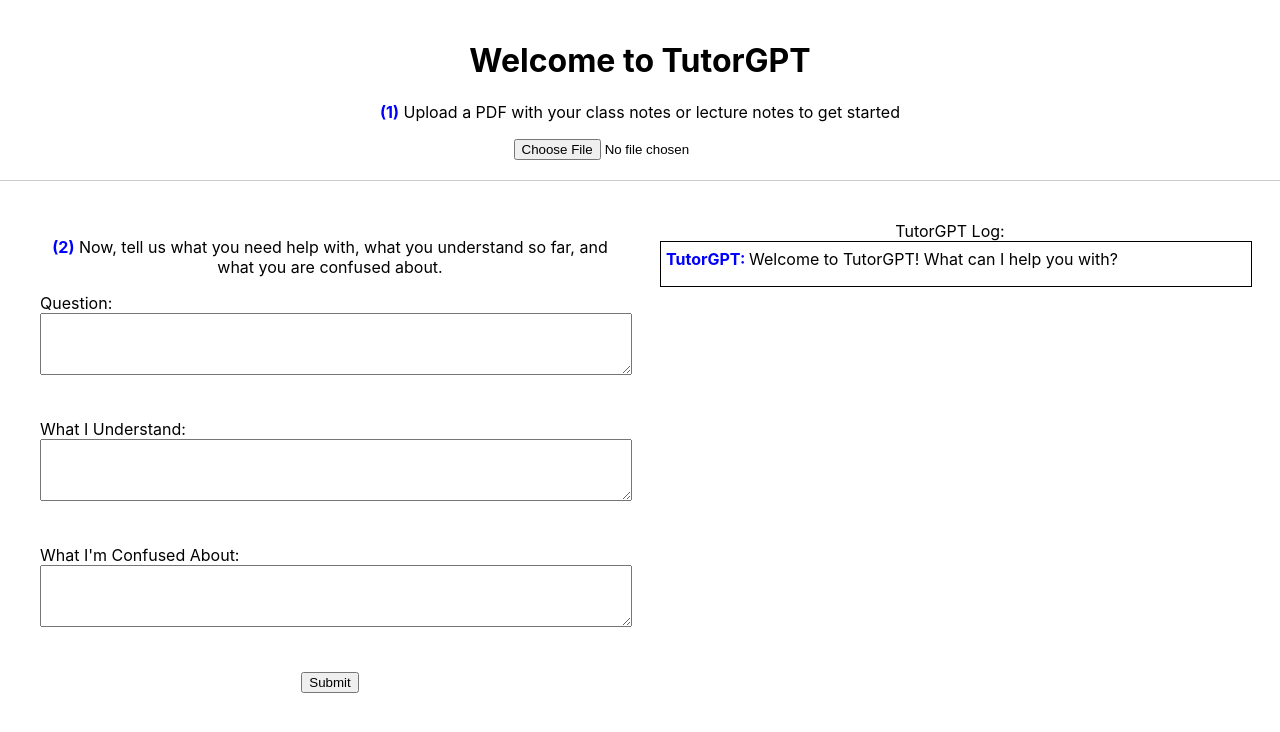
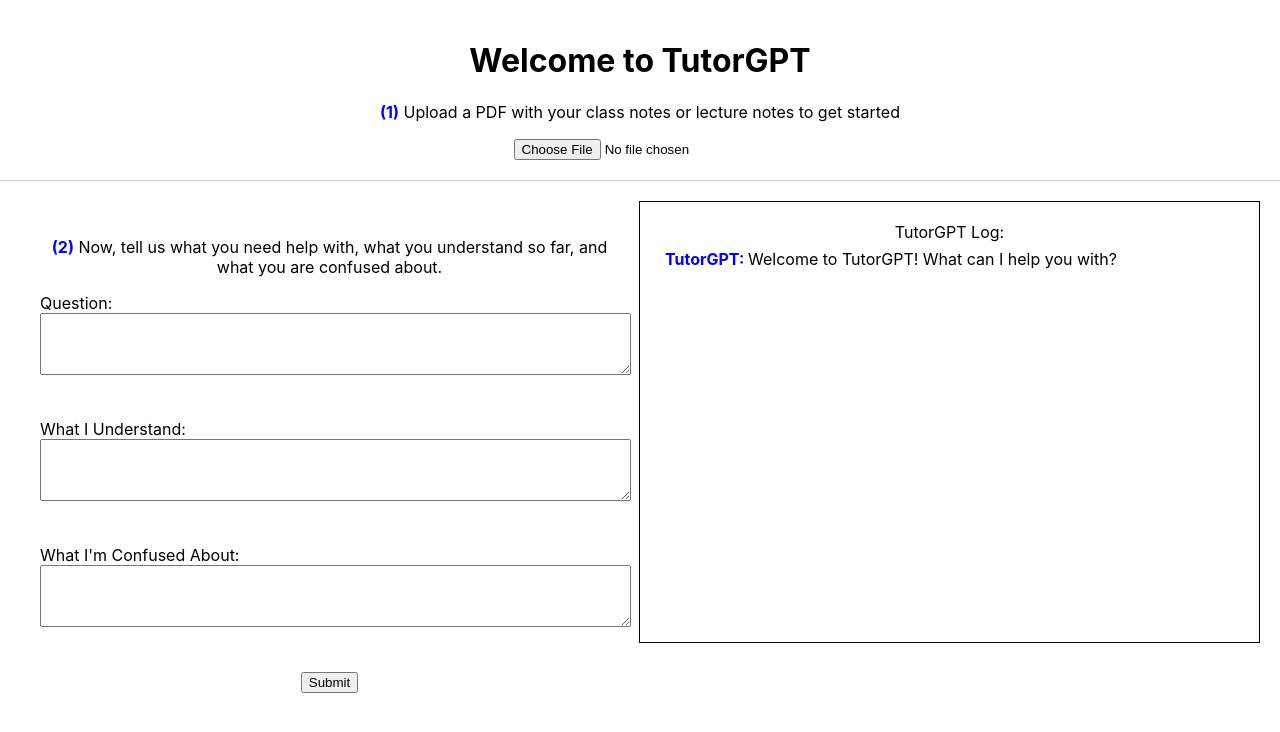
Before and after one commit to shirleymango/cs279-project, a React (Create React App) app in the folder tutorgpt-app/: page / in a window 1280 px wide. Shown: the top 732 px of the page. Built offline with nearby package versions, Linux system fonts and the light colour scheme.

Commit message:
add flexbox in tutorgpt output

```diff
--- a/tutorgpt-app/src/App.js
+++ b/tutorgpt-app/src/App.js
@@ -136,7 +136,7 @@
           </form>
         </div>
         {/* Right side (model output) */}
-        <div
+        <div class="box"
           style={{
             width: "50%",
             padding: "20px",
@@ -146,9 +146,11 @@
         >
           <label htmlFor="model-log">TutorGPT Log:</label>
           <div
-            class="box"
+            class="flex-container"
             id="modelLog"
             style={{
+              display: "flex",
+              height: "90%",
               width: "100%",
               padding: "5px",
               textAlign: "left",
--- a/tutorgpt-app/src/index.css
+++ b/tutorgpt-app/src/index.css
@@ -19,3 +19,8 @@
 .blue {
   color: blue;
 }
+
+.flex-container {
+  display: flex;
+  flex-direction: column;
+}
```
